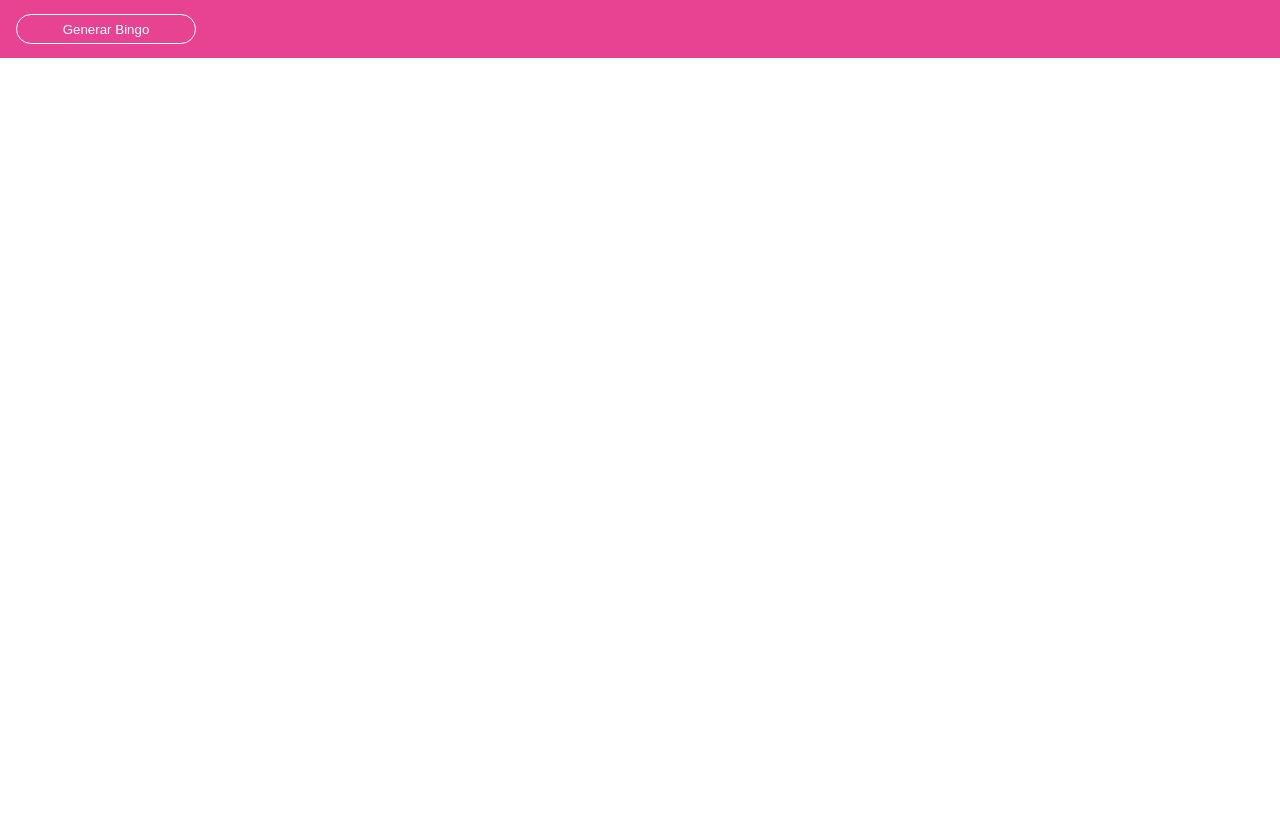
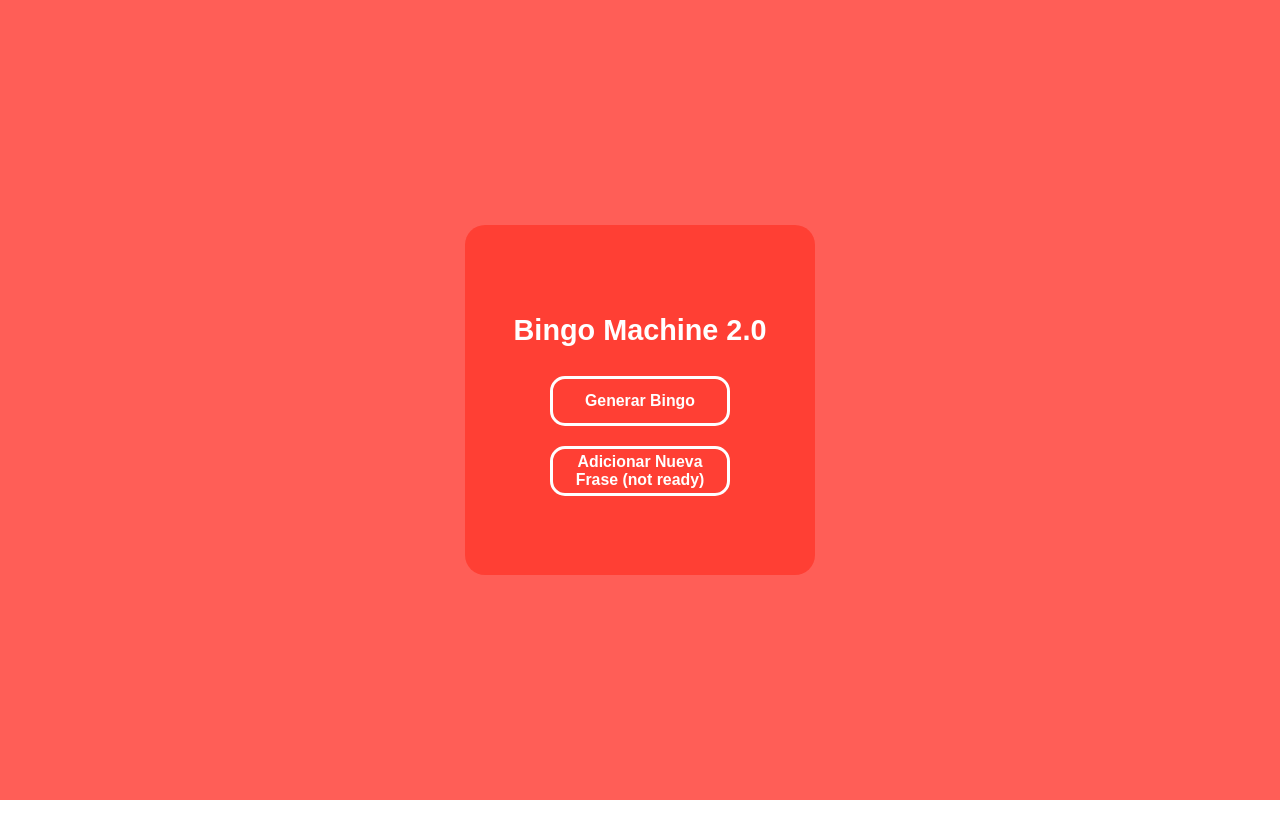
Before and after one commit to pvbsovsv/bingo-machine, a plain HTML site: page index.html in a window 1280 px wide. Before the commit the page ends 800 px from the top, so only its background shows below. Drawn offline with Linux system fonts and the light colour scheme; no server answers.

Commit message:
edits in css and html

```diff
--- a/index.html
+++ b/index.html
@@ -8,9 +8,13 @@
     <title>Bingo Machine</title>
 </head>
 <body>
-<nav>
-    <button id="buttonBingo">Generar Bingo</button>
-</nav>
+<main>
+    <div>
+        <h1>Bingo Machine 2.0</h1>
+        <button id="buttonBingo">Generar Bingo</button>
+        <button id="buttonAdd">Adicionar Nueva Frase (not ready)</button>
+    </div>
+</main>
 <div id="bingo-section">
 </div>
 <script src="./script.js"></script>
--- a/style.css
+++ b/style.css
@@ -4,33 +4,45 @@ body{
 
 }
 
-nav {
-    height: 20%;
-    background-color: #e84393;
-    margin-top: 0px;
-    padding: 14px 16px;
+
+main {
     display: flex;
-    justify-content: space-between;
+    justify-content: center;
     align-items: center;
+    height: 100vh;
+    width: 100vw;
+    background-color: #ff5e57;
 }
 
-nav img{
-    height: 50px;
+main div {
+    background-color: #ff3f34;
+    height: 350px;
+    width: 350px;
+    border-radius: 20px;
+    text-align: center;
+    font-size: 0.9em;
+    color: white;
+    display: flex;
+    flex-direction: column;
+    align-items: center;
+    justify-content: center;
+
 }
 
-nav h2 {
-    margin: 0px;
-    color: white;
-}
-
-nav button{
-    height: 30px;
+main div button{
+    height: 50px;
     width: 180px;
-    border: solid 1px white;
+    border: solid 3px white;
     color: white;
     background-color: #ffffff00;
     border-radius: 15px;
+    margin:  10px 0px;
+    font-weight: 600;
+    font-size: 1.1em;
 }
+
+
+
 
 #bingo-section{
     display: flex;
```
